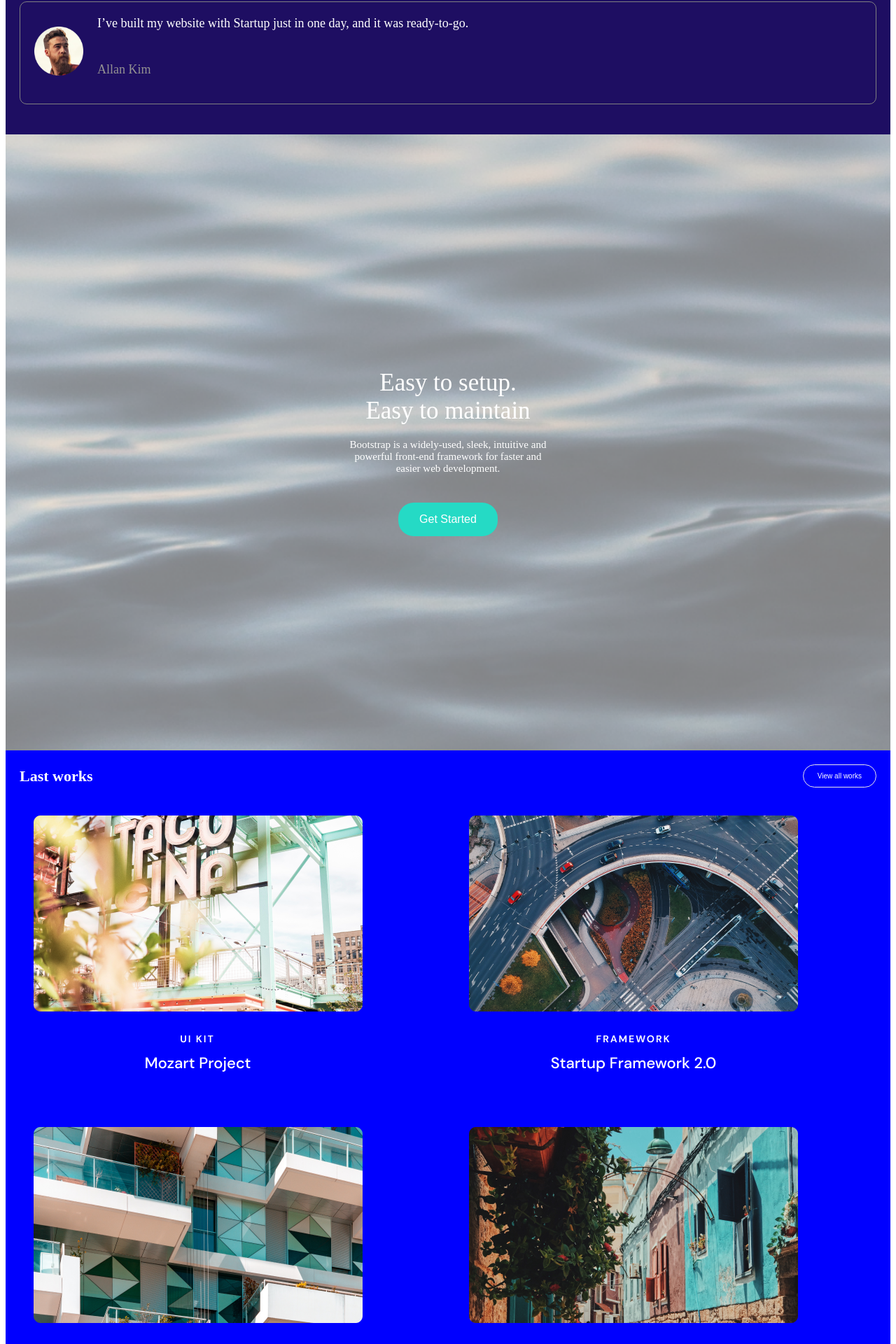
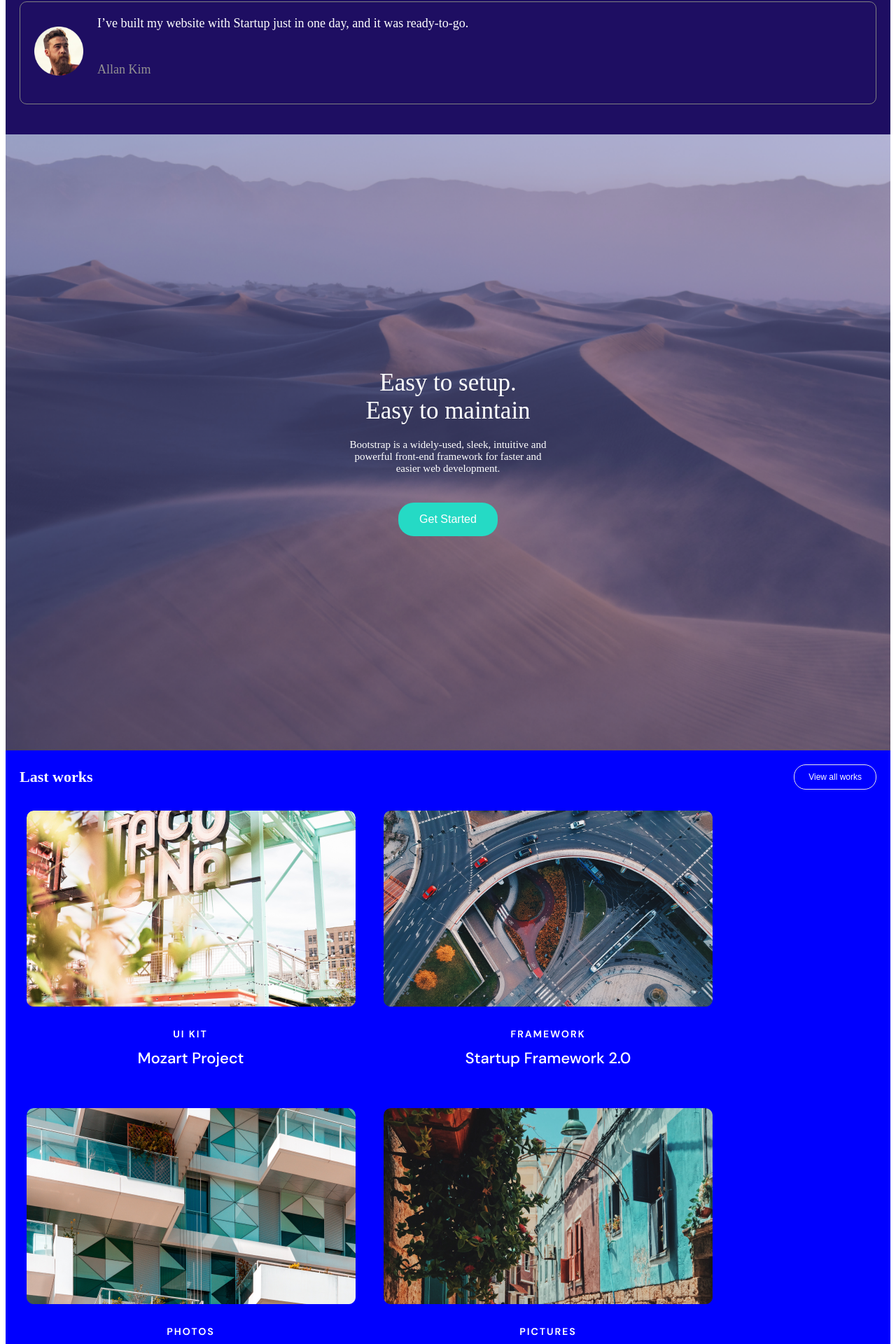
Before and after one commit to classicpages/figma-pages, a Vue app: page / in a window 1280 px wide. Shown: the part 4024-5944 px from the top of the page at 70% size. Built offline with nearby package versions, Linux system fonts and the light colour scheme.

Commit message:
correction

```diff
--- a/src/components/SectionSeven.vue
+++ b/src/components/SectionSeven.vue
@@ -6,29 +6,37 @@
     </div>
     <div class="works-container">
       <div class="work-item">
-          <div class="work-image"><img src="/src/assets/Work 1.png" alt=""></div>
-          <div class="work-text">
-
+        <div class="work-image">
+          <img src="/src/assets/Work 1.png" alt="">
         </div>
-        </div>
-        <div class="work-item">
-          <div class="work-image"><img src="/src/assets/Work 2.png" alt=""></div>
         <div class="work-text">
         </div>
       </div>
       <div class="work-item">
-          <div class="work-image"><img src="/src/assets/Work 3.png" alt=""></div>
+        <div class="work-image">
+          <img src="/src/assets/Work 2.png" alt="">
+        </div>
         <div class="work-text">
         </div>
       </div>
       <div class="work-item">
-          <div class="work-image"><img src="/src/assets/Work 4.png" alt=""></div>
+        <div class="work-image">
+          <img src="/src/assets/Work 3.png" alt="">
+        </div>
+        <div class="work-text">
+        </div>
+      </div>
+      <div class="work-item">
+        <div class="work-image">
+          <img src="/src/assets/Work 4.png" alt="">
+        </div>
         <div class="work-text">
         </div>
       </div>
     </div>
   </section>
 </template>
+
 <script>
 export default {
   name: 'SectionSeven'
@@ -40,6 +48,8 @@
   background-color: blue;
   color: white;
   padding: 20px;
+  min-height: 100vh;
+  max-width: 100%;
 }
 
 .header {
@@ -47,6 +57,7 @@
   justify-content: space-between;
   align-items: center;
   margin-bottom: 20px;
+  flex-wrap: wrap;
 }
 
 h1 {
@@ -61,7 +72,7 @@
   border: 1px solid rgb(236, 232, 232);
   padding: 10px 20px;
   border-radius: 17px;
-    font-size: 10px;
+  font-size: 12px;
   cursor: pointer;
 }
 
@@ -77,23 +88,26 @@
 
 .work-item {
   background-color: blue;
-    padding: 20px;
-    flex: 1 1 calc(50% - 20px);
+  padding: 10px;
   box-sizing: border-box;
   text-align: left;
+  border-radius: 10px;
+  transition: transform 0.3s ease;
 }
 
-  .work-image {
+.work-item:hover {
+  transform: scale(1.05);
+}
 
-    border-radius: 5px;
-    margin-bottom: 10px;
+.work-image img {
+  width: 100%;
+  border-radius: 10px;
 }
 
 .work-text {
-    display:block;
-    justify-content: space-between;
   text-align: center;
   font-size: 15px;
+  margin-top: 10px;
 }
 
 .work-text span {
@@ -102,17 +116,28 @@
 
 @media (max-width: 768px) {
   .work-item {
-      flex: 1 1 100%;
+    flex: 1 1 calc(50% - 20px);
   }
 }
 
 @media (max-width: 480px) {
-    .work-image {
-      height: 150px;
+  .work-item {
+    flex: 1 1 100%;
   }
 
   .view-all-work {
-      padding: 8px 16px;
+    width: 100%;
+    text-align: center;
+    padding: 12px 0;
+    margin-top: 10px;
+  }
+
+  .header {
+    justify-content: center;
+  }
+
+  h1 {
+    font-size: 18px;
   }
 }
 </style>
--- a/src/components/SectionSix.vue
+++ b/src/components/SectionSix.vue
@@ -16,7 +16,7 @@
 
   <style scoped>
   .section-six {
-    background-image: url('/public/Image.png');
+    background-image: url('/src/assets/Rectangle.png');
     background-size: cover;
     background-position: center;
     color: white;
@@ -24,8 +24,11 @@
     display: flex;
     justify-content: center;
     align-items: center;
-    height: 100vh;
+    min-height: 100vh;
+    position: relative;
+    max-width: 100%;
     text-align: center;
+    background-color:   rgb(75, 75, 160);
   }
 
   .content {
```
Also changed, not shown: src/assets/Icon - Fill (1).png (added). Lines whose indentation alone changed are shown as unchanged.
